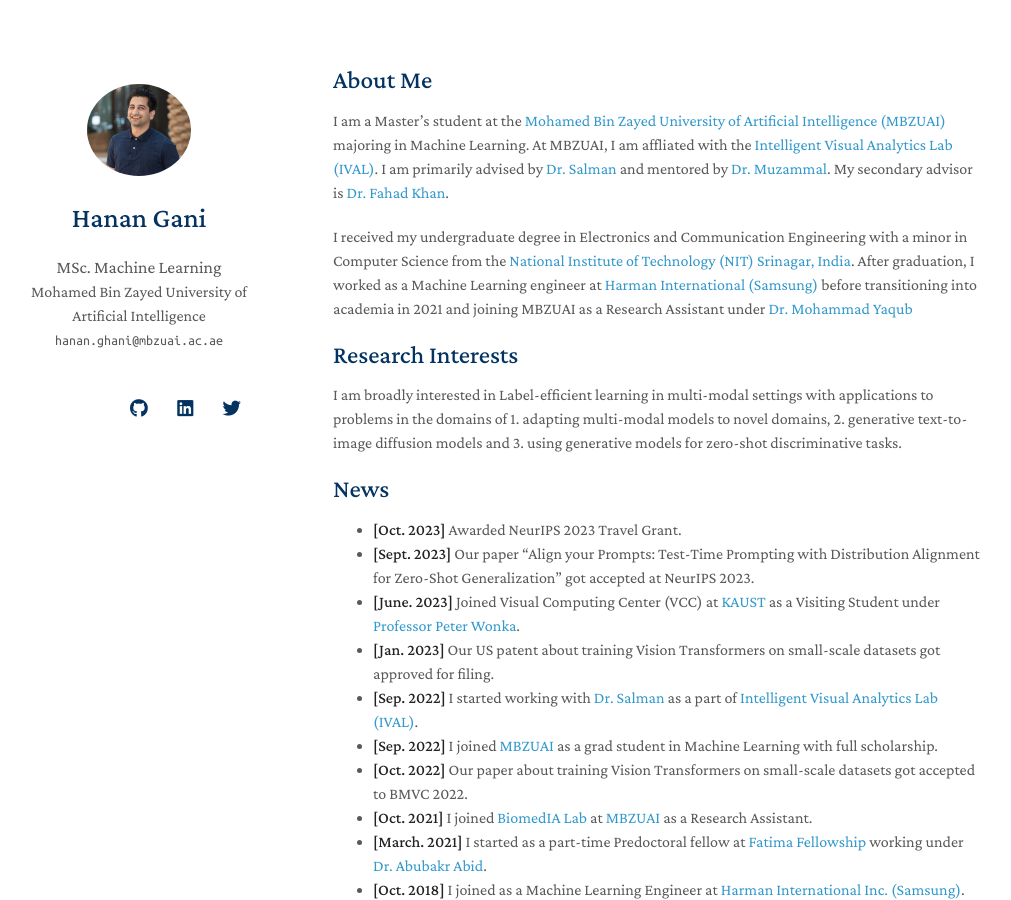
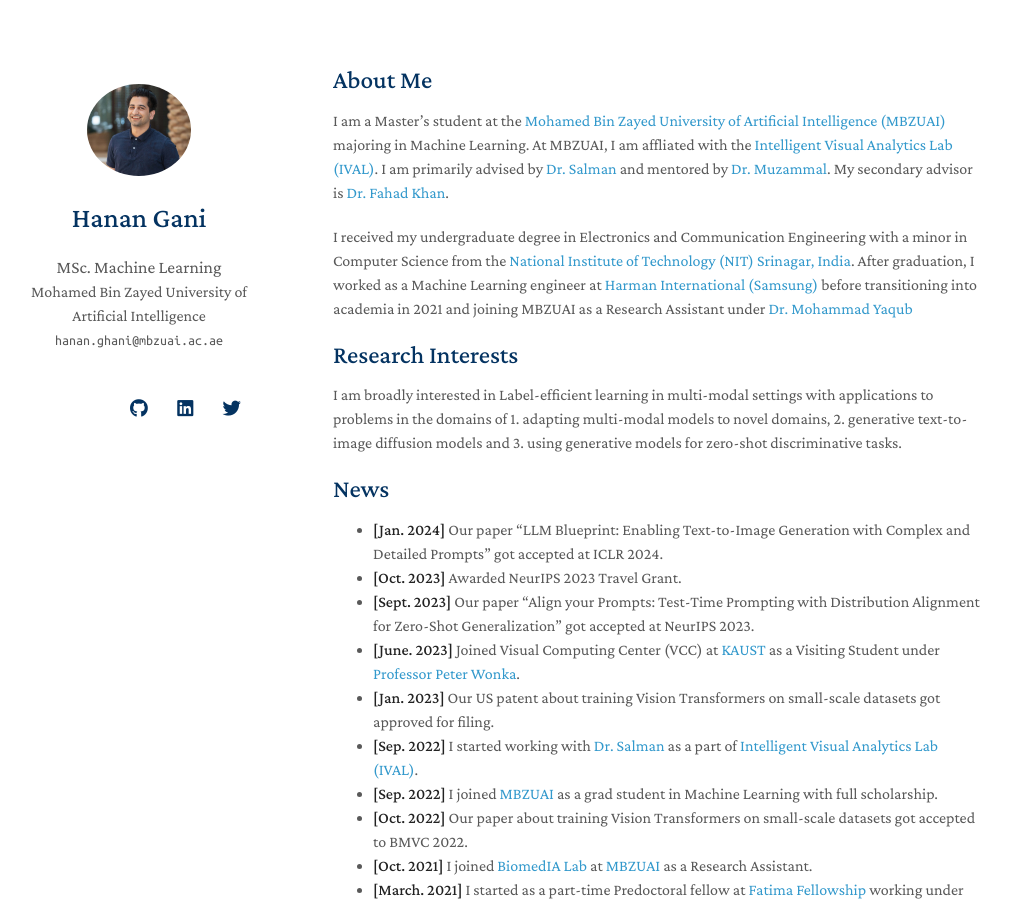
Before and after one commit to muhammadsaadkhankor/muhammadsaadkhankor.github.io, a Jekyll site: the page built from index.md, in a window 1280 px wide and 900 px high. Shown: the whole window, without its empty margins (137-1148 px from the left). Built offline with Jekyll 4.4.1, drawn with Linux system fonts in a browser that asks for light colours; nearby versions of some CDN libraries; a style sheet for code colours, icons or effects is not loaded; our own code applies the rules of GitHub Pages for plain Markdown files.

Commit message:
Update index.md

```diff
--- a/index.md
+++ b/index.md
@@ -19,6 +19,7 @@ I am broadly interested in Label-efficient learning in multi-modal settings with
 - **Machine Learning:** meta-learning, incremental learning, transfer learning -->
 
 ## News
+- **[Jan. 2024]** Our paper "LLM Blueprint: Enabling Text-to-Image Generation with Complex and Detailed Prompts" got accepted at ICLR 2024.
 - **[Oct. 2023]** Awarded NeurIPS 2023 Travel Grant.
 - **[Sept. 2023]** Our paper "Align your Prompts: Test-Time Prompting with Distribution Alignment for Zero-Shot Generalization" got accepted at NeurIPS 2023.
 - **[June. 2023]** Joined Visual Computing Center (VCC) at [KAUST](https://cemse.kaust.edu.sa/vcc) as a Visiting Student under [Professor Peter Wonka](https://peterwonka.net/).
```
